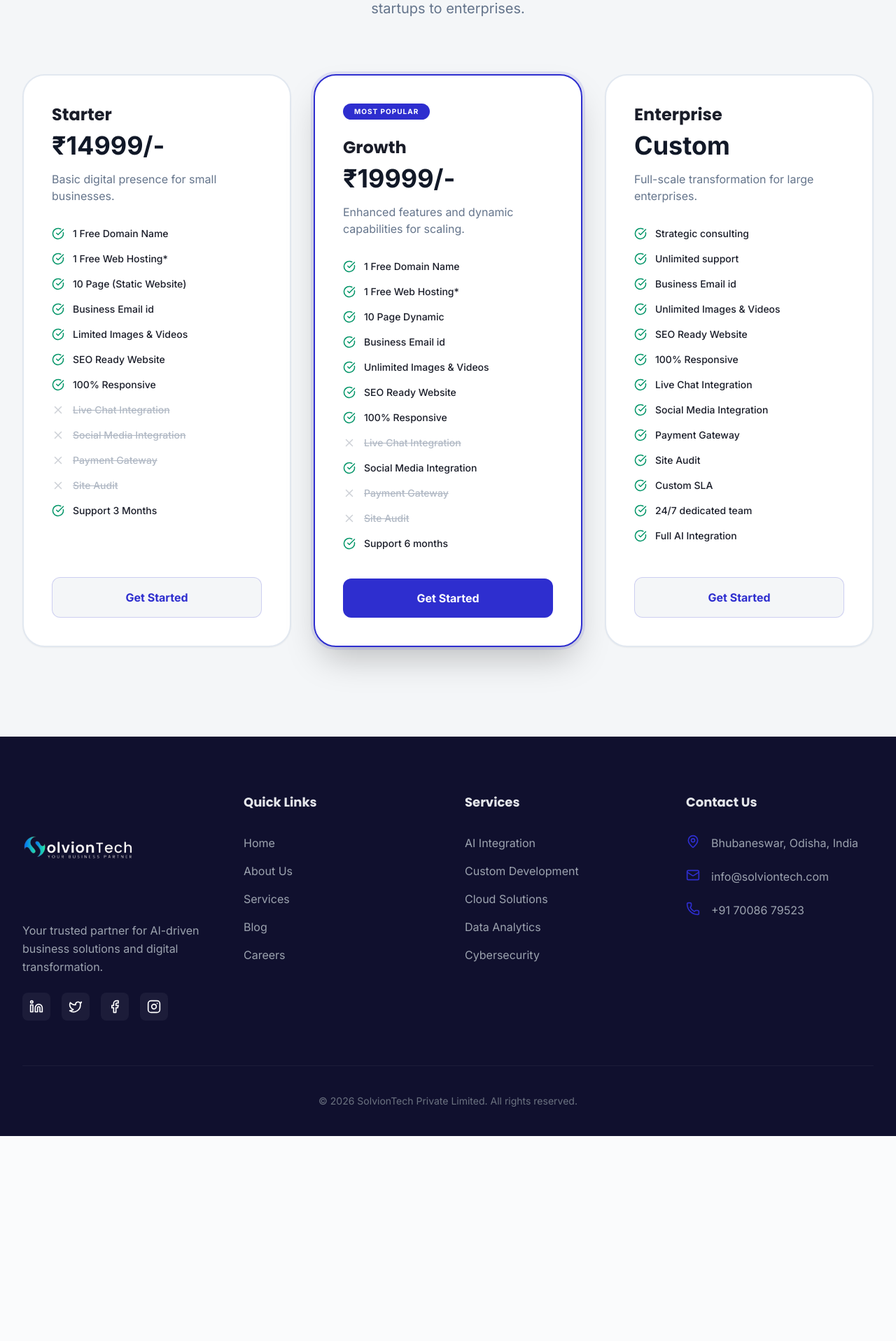
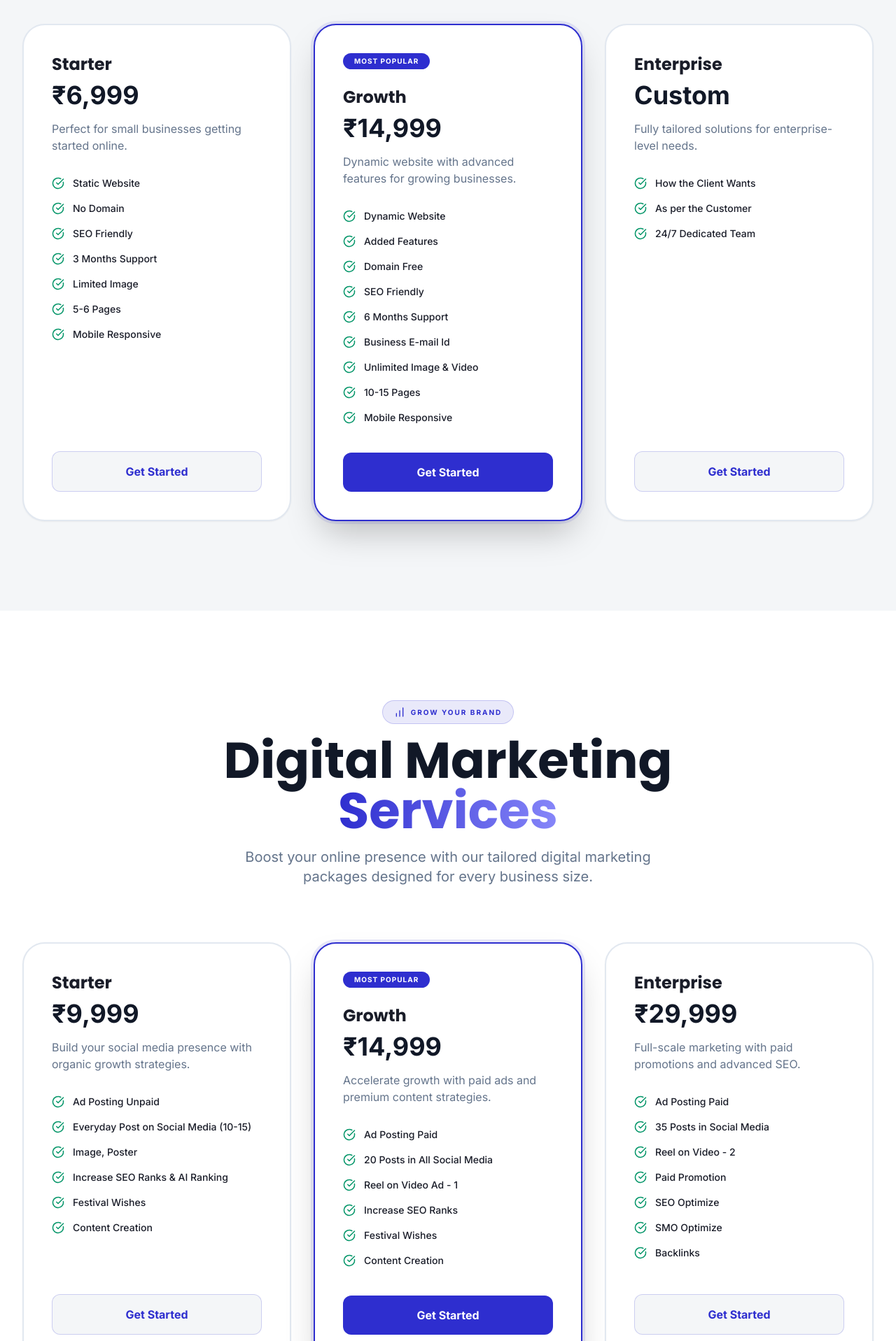
Before and after one commit to solviontech/solvion_tech_website, a React (Vite) app: page /services in a window 1280 px wide. Shown: the part 3260-5177 px from the top of the page at 70% size. Before the commit the page ends 4884 px from the top, so only its background shows below. Built offline with nearby package versions, Linux system fonts and the light colour scheme.

Commit message:
digital marketing price added to the service page

```diff
--- a/src/pages/Services.jsx
+++ b/src/pages/Services.jsx
@@ -332,7 +332,7 @@ const Services = () => {
               <DollarSign className="w-4 h-4 text-primary" />
               <span className="text-[10px] font-black text-primary uppercase tracking-[0.2em]">Scale Your Success</span>
             </motion.div>
-            <h2 className="text-4xl lg:text-7xl font-bold text-gray-900 leading-tight">Ready-to-Deploy <span className="gradient-text">Packages</span></h2>
+            <h2 className="text-4xl lg:text-7xl font-bold text-gray-900 leading-tight">Website <span className="gradient-text">Services</span></h2>
             <p className="text-xl text-text-secondary max-w-2xl mx-auto">Transparent pricing models designed to grow with your business, from startups to enterprises.</p>
           </div>
 
@@ -340,61 +340,146 @@ const Services = () => {
             {[
               {
                 tier: 'Starter',
-                price: '₹14999/-',
-                desc: 'Basic digital presence for small businesses.',
+                price: '₹6,999',
+                desc: 'Perfect for small businesses getting started online.',
                 features: [
-                  { text: '1 Free Domain Name', active: true },
-                  { text: '1 Free Web Hosting*', active: true },
-                  { text: '10 Page (Static Website)', active: true },
-                  { text: 'Business Email id', active: true },
-                  { text: 'Limited Images & Videos', active: true },
-                  { text: 'SEO Ready Website', active: true },
-                  { text: '100% Responsive', active: true },
-                  { text: 'Live Chat Integration', active: false },
-                  { text: 'Social Media Integration', active: false },
-                  { text: 'Payment Gateway', active: false },
-                  { text: 'Site Audit', active: false },
-                  { text: 'Support 3 Months', active: true },
+                  { text: 'Static Website', active: true },
+                  { text: 'No Domain', active: true },
+                  { text: 'SEO Friendly', active: true },
+                  { text: '3 Months Support', active: true },
+                  { text: 'Limited Image', active: true },
+                  { text: '5-6 Pages', active: true },
+                  { text: 'Mobile Responsive', active: true },
                 ]
               },
               {
                 tier: 'Growth',
-                price: '₹19999/-',
-                desc: 'Enhanced features and dynamic capabilities for scaling.',
+                price: '₹14,999',
+                desc: 'Dynamic website with advanced features for growing businesses.',
                 features: [
-                  { text: '1 Free Domain Name', active: true },
-                  { text: '1 Free Web Hosting*', active: true },
-                  { text: '10 Page Dynamic', active: true },
-                  { text: 'Business Email id', active: true },
-                  { text: 'Unlimited Images & Videos', active: true },
-                  { text: 'SEO Ready Website', active: true },
-                  { text: '100% Responsive', active: true },
-                  { text: 'Live Chat Integration', active: false },
-                  { text: 'Social Media Integration', active: true },
-                  { text: 'Payment Gateway', active: false },
-                  { text: 'Site Audit', active: false },
-                  { text: 'Support 6 months', active: true },
+                  { text: 'Dynamic Website', active: true },
+                  { text: 'Added Features', active: true },
+                  { text: 'Domain Free', active: true },
+                  { text: 'SEO Friendly', active: true },
+                  { text: '6 Months Support', active: true },
+                  { text: 'Business E-mail Id', active: true },
+                  { text: 'Unlimited Image & Video', active: true },
+                  { text: '10-15 Pages', active: true },
+                  { text: 'Mobile Responsive', active: true },
                 ],
                 popular: true
               },
               {
                 tier: 'Enterprise',
                 price: 'Custom',
-                desc: 'Full-scale transformation for large enterprises.',
+                desc: 'Fully tailored solutions for enterprise-level needs.',
                 features: [
-                  { text: 'Strategic consulting', active: true },
-                  { text: 'Unlimited support', active: true },
-                  { text: 'Business Email id', active: true },
-                  { text: 'Unlimited Images & Videos', active: true },
-                  { text: 'SEO Ready Website', active: true },
-                  { text: '100% Responsive', active: true },
-                  { text: 'Live Chat Integration', active: true },
-                  { text: 'Social Media Integration', active: true },
-                  { text: 'Payment Gateway', active: true },
-                  { text: 'Site Audit', active: true },
-                  { text: 'Custom SLA', active: true },
-                  { text: '24/7 dedicated team', active: true },
-                  { text: 'Full AI Integration', active: true },
+                  { text: 'How the Client Wants', active: true },
+                  { text: 'As per the Customer', active: true },
+                  { text: '24/7 Dedicated Team', active: true },
+                ]
+              }
+            ].map((pkg, i) => (
+              <motion.div
+                key={i}
+                initial={{ opacity: 0, y: 20 }}
+                whileInView={{ opacity: 1, y: 0 }}
+                transition={{ delay: i * 0.1 }}
+                className={`p-10 rounded-[32px] bg-white border-2 flex flex-col ${pkg.popular ? 'border-primary ring-4 ring-primary/10 shadow-xl' : 'border-border shadow-sm'}`}
+              >
+                {pkg.popular && (
+                  <span className="bg-primary text-white text-[10px] font-extrabold uppercase tracking-widest px-4 py-1 rounded-full self-start mb-6">
+                    Most Popular
+                  </span>
+                )}
+                <h3 className="text-2xl font-bold mb-2">{pkg.tier}</h3>
+                <div className="flex items-baseline gap-1 mb-4">
+                  <span className="text-4xl font-bold text-gray-900">{pkg.price}</span>
+                </div>
+                <p className="text-text-secondary mb-8">{pkg.desc}</p>
+                <div className="space-y-4 mb-10 flex-1">
+                  {pkg.features.map(f => (
+                    <div key={f.text} className={`flex items-center gap-3 ${!f.active ? 'opacity-50' : ''}`}>
+                      {f.active ? (
+                        <CheckCircle size={18} className="text-success shrink-0" />
+                      ) : (
+                        <X size={18} className="text-gray-400 shrink-0" />
+                      )}
+                      <span className={`text-sm font-medium ${f.active ? 'text-text-primary' : 'text-text-secondary line-through'}`}>
+                        {f.text}
+                      </span>
+                    </div>
+                  ))}
+                </div>
+                <Link
+                  to="/contact"
+                  className={`w-full py-4 rounded-xl font-bold transition-all text-center flex items-center justify-center ${pkg.popular ? 'btn-primary' : 'bg-surface hover:bg-primary/5 text-primary border border-primary/20'}`}
+                >
+                  Get Started
+                </Link>
+              </motion.div>
+            ))}
+          </div>
+        </div>
+      </section>
+
+      {/* Digital Marketing Pricing Section */}
+      <section className="section bg-white overflow-hidden">
+        <div className="container-custom">
+          <div className="text-center max-w-4xl mx-auto mb-20 space-y-4">
+            <motion.div
+              initial={{ opacity: 0, y: 20 }}
+              whileInView={{ opacity: 1, y: 0 }}
+              className="inline-flex items-center gap-2 px-4 py-2 bg-primary/10 rounded-full border border-primary/20"
+            >
+              <BarChart className="w-4 h-4 text-primary" />
+              <span className="text-[10px] font-black text-primary uppercase tracking-[0.2em]">Grow Your Brand</span>
+            </motion.div>
+            <h2 className="text-4xl lg:text-7xl font-bold text-gray-900 leading-tight">Digital Marketing <span className="gradient-text">Services</span></h2>
+            <p className="text-xl text-text-secondary max-w-2xl mx-auto">Boost your online presence with our tailored digital marketing packages designed for every business size.</p>
+          </div>
+
+          <div className="grid lg:grid-cols-3 gap-8">
+            {[
+              {
+                tier: 'Starter',
+                price: '₹9,999',
+                desc: 'Build your social media presence with organic growth strategies.',
+                features: [
+                  { text: 'Ad Posting Unpaid', active: true },
+                  { text: 'Everyday Post on Social Media (10-15)', active: true },
+                  { text: 'Image, Poster', active: true },
+                  { text: 'Increase SEO Ranks & AI Ranking', active: true },
+                  { text: 'Festival Wishes', active: true },
+                  { text: 'Content Creation', active: true },
+                ]
+              },
+              {
+                tier: 'Growth',
+                price: '₹14,999',
+                desc: 'Accelerate growth with paid ads and premium content strategies.',
+                features: [
+                  { text: 'Ad Posting Paid', active: true },
+                  { text: '20 Posts in All Social Media', active: true },
+                  { text: 'Reel on Video Ad - 1', active: true },
+                  { text: 'Increase SEO Ranks', active: true },
+                  { text: 'Festival Wishes', active: true },
+                  { text: 'Content Creation', active: true },
+                ],
+                popular: true
+              },
+              {
+                tier: 'Enterprise',
+                price: '₹29,999',
+                desc: 'Full-scale marketing with paid promotions and advanced SEO.',
+                features: [
+                  { text: 'Ad Posting Paid', active: true },
+                  { text: '35 Posts in Social Media', active: true },
+                  { text: 'Reel on Video - 2', active: true },
+                  { text: 'Paid Promotion', active: true },
+                  { text: 'SEO Optimize', active: true },
+                  { text: 'SMO Optimize', active: true },
+                  { text: 'Backlinks', active: true },
                 ]
               }
             ].map((pkg, i) => (
```
